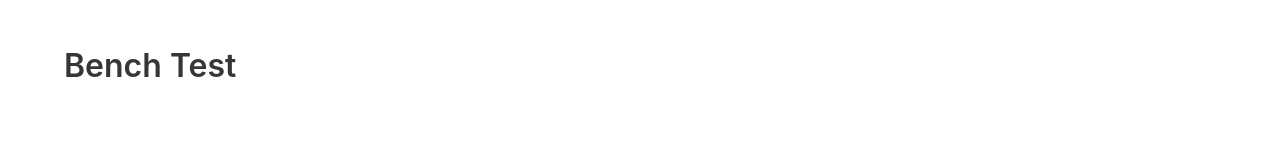
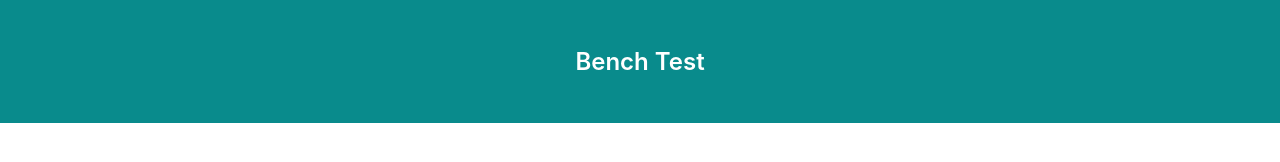
Before and after one commit to nvimai/bench-test, a website: page index.html in a window 1280 px wide. Drawn offline with nearby package versions, Linux system fonts and the light colour scheme.

Commit message:
added hero section

```diff
--- a/index.html
+++ b/index.html
@@ -7,12 +7,14 @@
     <link rel="stylesheet" href="/node_modules/bulma/css/bulma.min.css">
     <link rel="stylesheet" href="/css/index.css">
   </head>
-  <body>
-  <section class="section">
+  <body id="root">
+    <section class="hero">
+      <div class="hero-body">
         <div class="container">
-      <h1 class="title">
+          <h1 class="title has-text-centered">
             Bench Test
           </h1>
+        </div>
       </div>
     </section>
     <script src="/scripts/script.js"></script>
--- a/scss/index.scss
+++ b/scss/index.scss
@@ -1,4 +1,14 @@
 body {
   background-color: white;
   font-size: 1rem;
+
+  section {
+    &.hero {
+      background-color: #098B8C;
+      .title {
+        color: white;
+        font-size: 1.5rem;
+      }
+    }
+  }
 }
```
Also changed, not shown: css/index.css, 1 other file. Lines whose indentation alone changed are shown as unchanged.
